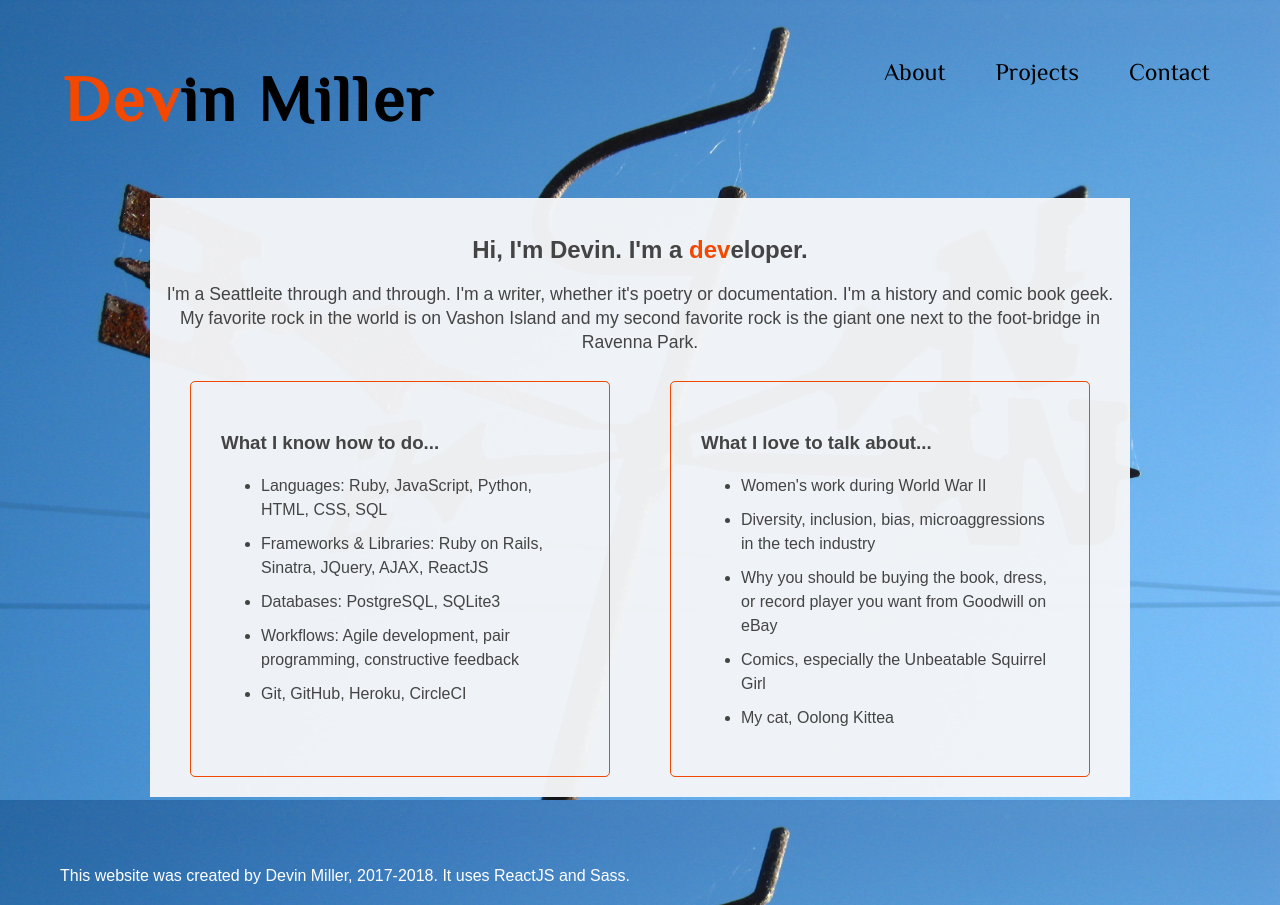
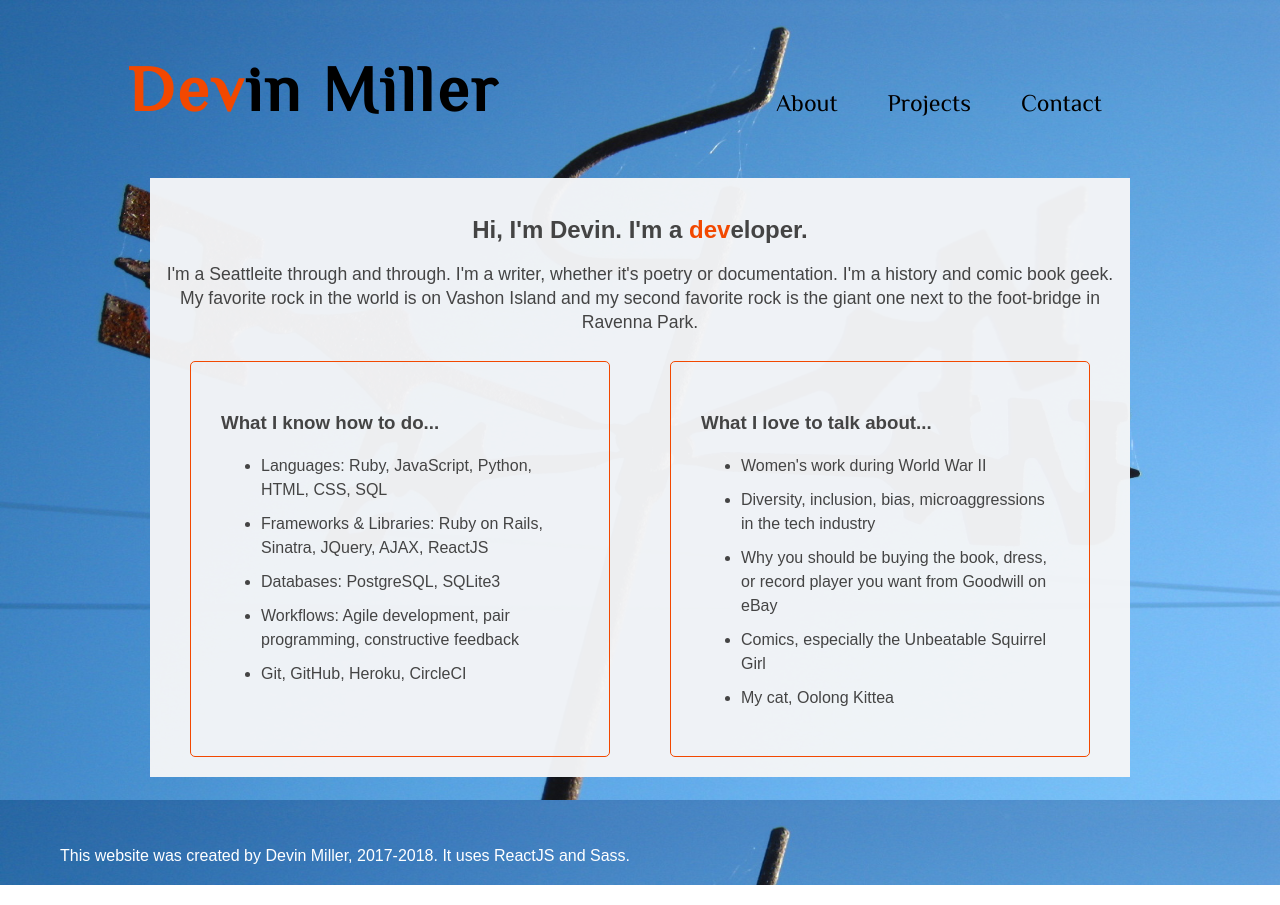
Before and after one commit to devzmiller/devin-portfolio, a React (Create React App) app: page / in a window 1280 px wide. Built offline with nearby package versions, Linux system fonts and the light colour scheme.

Commit message:
Change the header to use flexbox instead of grid (better backwards compatibility).

```diff
--- a/src/stylesheets/App.css
+++ b/src/stylesheets/App.css
@@ -11,19 +11,18 @@ body {
   color: #f24800; }
 
 .App-header {
-  padding: 20px;
+  padding: 10px;
   font-family: 'Philosopher', serif;
   color: black;
-  display: grid;
-  grid-template-columns: 50% 50%; }
+  display: flex;
+  flex-wrap: wrap;
+  justify-content: space-around;
+  align-items: baseline; }
   .App-header h1 {
     font-size: 4em;
-    text-align: left;
-    text-indent: 7%;
     letter-spacing: .05em;
     cursor: pointer; }
   .App-header nav {
-    justify-self: end;
     padding-top: 4.5%; }
 
 .App-intro {
--- a/src/stylesheets/App.scss
+++ b/src/stylesheets/App.scss
@@ -13,20 +13,19 @@ body {
 }
 
 .App-header {
-  padding: 20px;
+  padding: 10px;
   font-family: 'Philosopher', serif;
   color: black;
-  display: grid;
-  grid-template-columns: 50% 50%;
+  display: flex;
+  flex-wrap: wrap;
+  justify-content: space-around;
+  align-items: baseline;
   h1 {
     font-size: 4em;
-    text-align: left;
-    text-indent: 7%;
     letter-spacing: .05em;
     cursor: pointer;
   }
   nav {
-    justify-self: end;
     padding-top: 4.5%;
   }
 }
@@ -48,3 +47,7 @@ footer {
   padding: 20px;
   color: white;
 }
+
+@media (max-width: 1000px) {
+
+}
```
